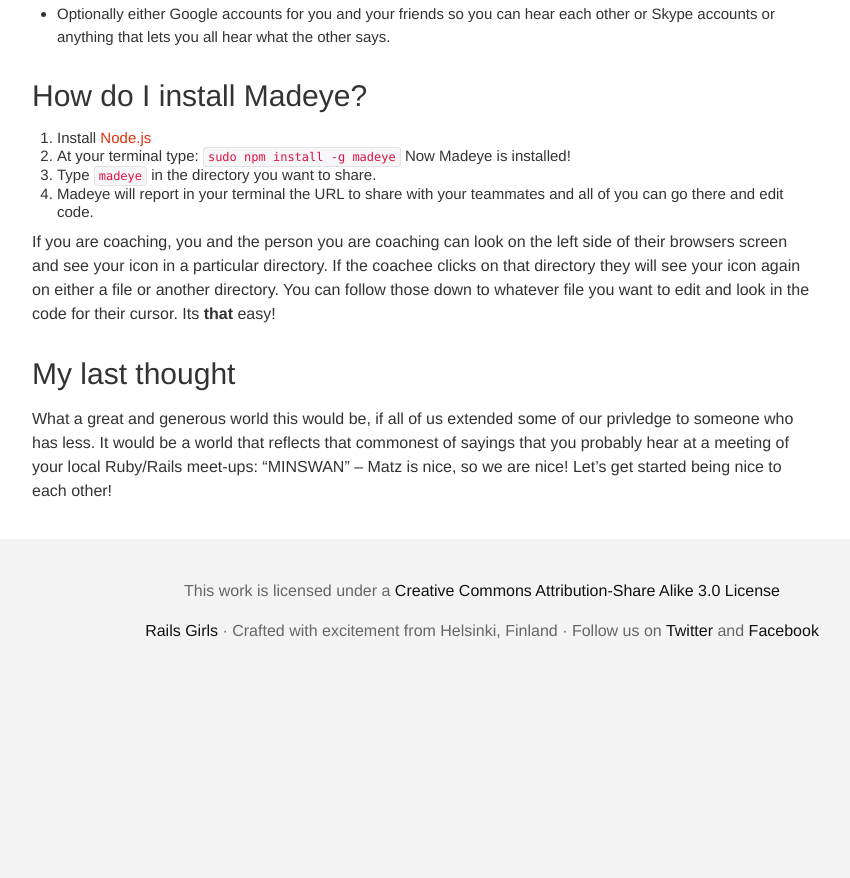
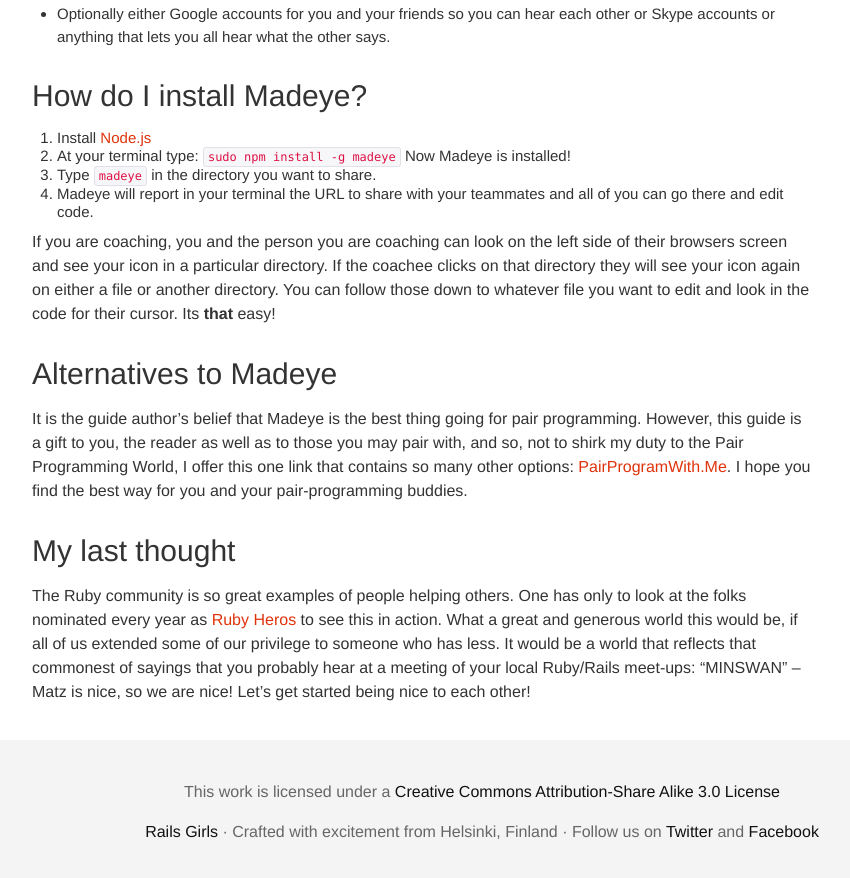
Before and after one commit to railsgirls/guides.railsgirls.com, a Jekyll site: the page built from _posts/2013-10-16-remote-pairing-for-the-win.markdown, in a window 1280 px wide and 900 px high, scrolled down 996 px. Shown: the top 878 px of the window, without its empty margins (158-1008 px from the left). Built offline with Jekyll 4.4.1, drawn with Linux system fonts in a browser that asks for light colours; Markdown is read by kramdown in place of the engine named in the settings; before the commit the page ends 1695 px from its top, so only the background shows below that.

Commit message:
adding PairProgramWith.Me link and more text

```diff
--- a/_posts/2013-10-16-remote-pairing-for-the-win.markdown
+++ b/_posts/2013-10-16-remote-pairing-for-the-win.markdown
@@ -33,5 +33,10 @@
 If
  you are coaching, you and the person you are coaching can look on the left side of their browsers screen and see your icon in a particular directory.  If the coachee clicks on that directory they will see your icon again on either a file or another directory.  You can follow those down to whatever file you want to edit and look in the code for their cursor.  Its **that** easy!
 
+## Alternatives to Madeye
+
+It is the guide author's belief that Madeye is the best thing going for pair programming.  However, this guide is  a gift to you, the reader as well as to those you may pair with, and so, not to shirk my duty to the Pair Programming World, I offer this one link that contains so many other options: [PairProgramWith.Me](http://pairprogramwith.me).  I hope you find the best way for you and your pair-programming buddies.
+
 ## My last thought
-What a great and generous world this would be, if all of us extended some of our privledge to someone who has less.  It would be a world that reflects that commonest of sayings that you probably hear at a  meeting of your local Ruby/Rails meet-ups: "MINSWAN" -- Matz is nice, so we are nice!  Let's get started being nice to each other!
+The Ruby community is so great examples of people helping others.  One has only to look at the folks nominated every year as [Ruby Heros](http://rubyheroes.com/) to see  this in action.
+What a great and generous world this would be, if all of us extended some of our privilege to someone who has less.  It would be a world that reflects that commonest of sayings that you probably hear at a  meeting of your local Ruby/Rails meet-ups: "MINSWAN" -- Matz is nice, so we are nice!  Let's get started being nice to each other!
```
